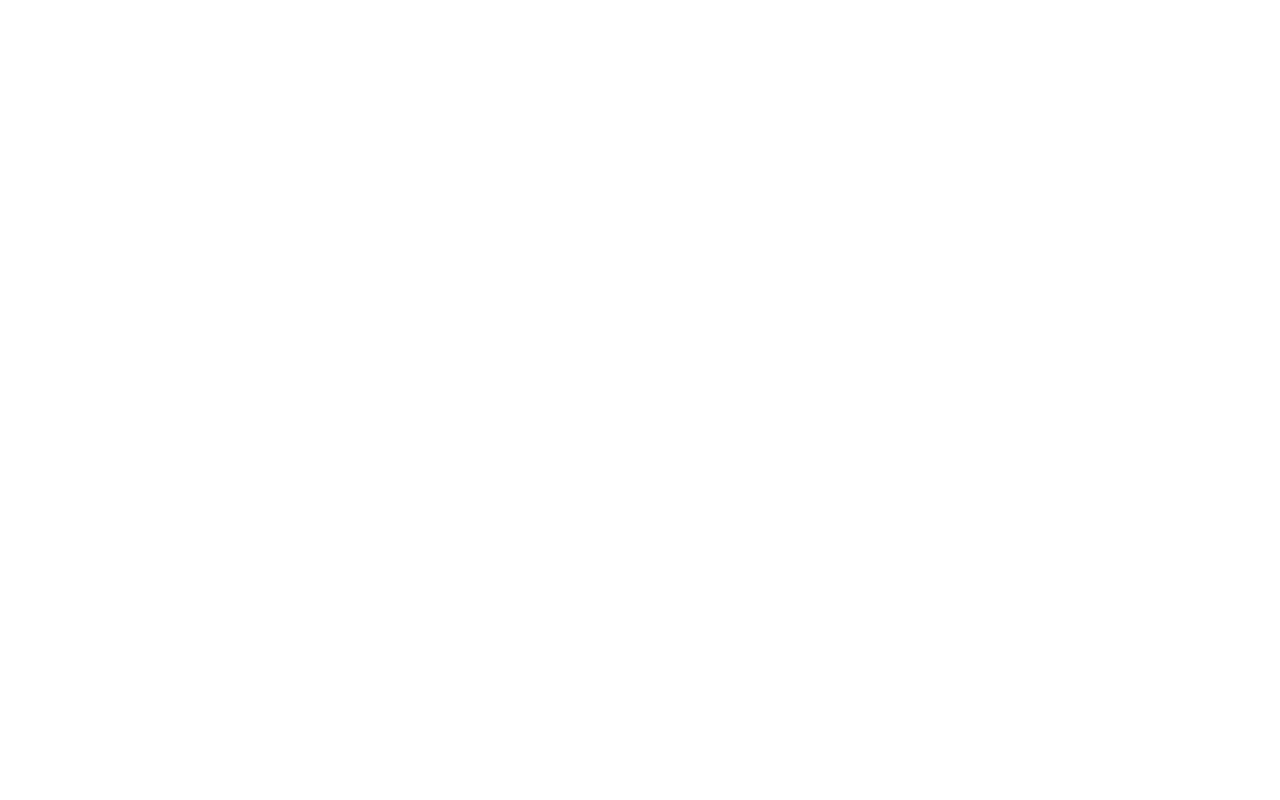
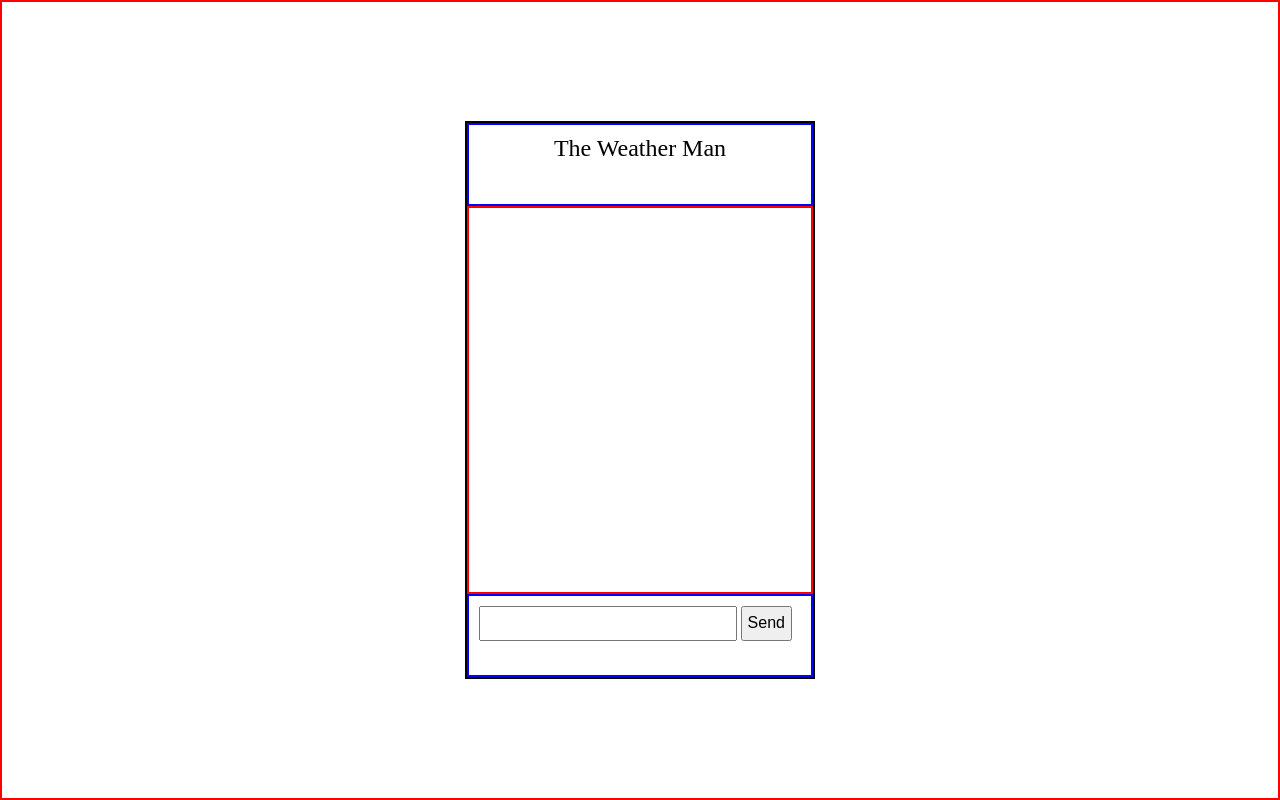
Before and after one commit to ThembaMtshelwane/chatbot, a plain HTML site: page index.html in a window 1280 px wide. Drawn offline with Linux system fonts and the light colour scheme.

Commit message:
chatbot ui

```diff
--- a/index.html
+++ b/index.html
@@ -7,6 +7,16 @@
     <title>Simple AI Chatbot</title>
   </head>
   <body>
+    <main>
+      <section id="heading">The Weather Man</section>
+      <section id="text-display"></section>
+      <section id="text-input">
+        <form>
+          <input type="user-text-input" />
+          <button type="submit">Send</button>
+        </form>
+      </section>
+    </main>
     <script src="index.js"></script>
   </body>
 </html>
--- a/styles.css
+++ b/styles.css
@@ -0,0 +1,55 @@
+*,
+*::after,
+*::before {
+  box-sizing: border-box;
+  margin: 0;
+  padding: 0;
+  font-size: 16px;
+}
+
+body {
+  height: 100vh;
+  width: 100vw;
+  border: 2px solid #ff0000;
+  display: flex;
+  justify-content: center;
+  align-items: center;
+}
+
+main {
+  border: 2px solid black;
+  height: 70%;
+  width: 50%;
+  max-width: 350px;
+}
+
+#heading {
+  border: 2px solid blue;
+  text-align: center;
+  padding: 10px;
+  font-size: 1.5rem;
+  height: 15%;
+}
+
+#text-display {
+  border: 2px solid red;
+  height: 70%;
+}
+
+
+#text-input {
+  border: 2px solid blue;
+  padding: 10px;
+  height: 15%;
+}
+
+input {
+  width: 80%;
+  height: 35px;
+  padding: 10px;
+}
+
+button {
+  height: 35px;
+  padding: 5px;
+}
```
